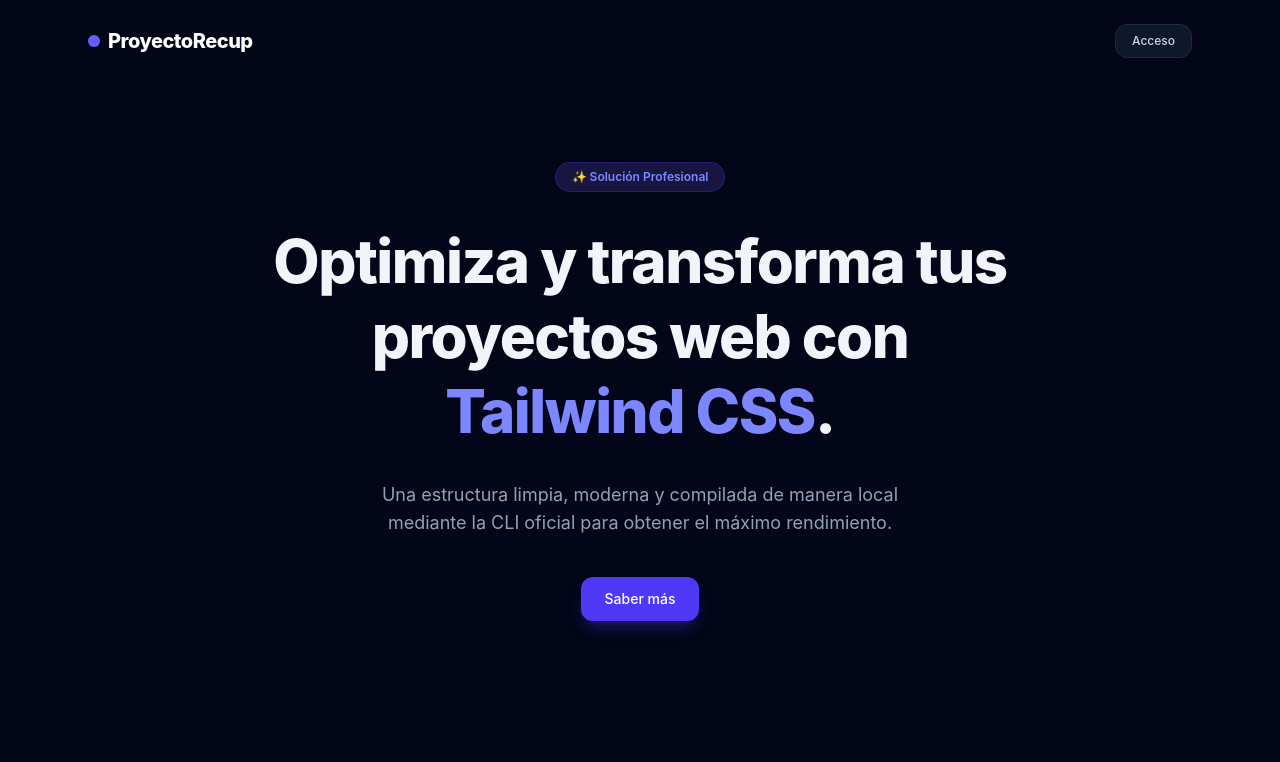
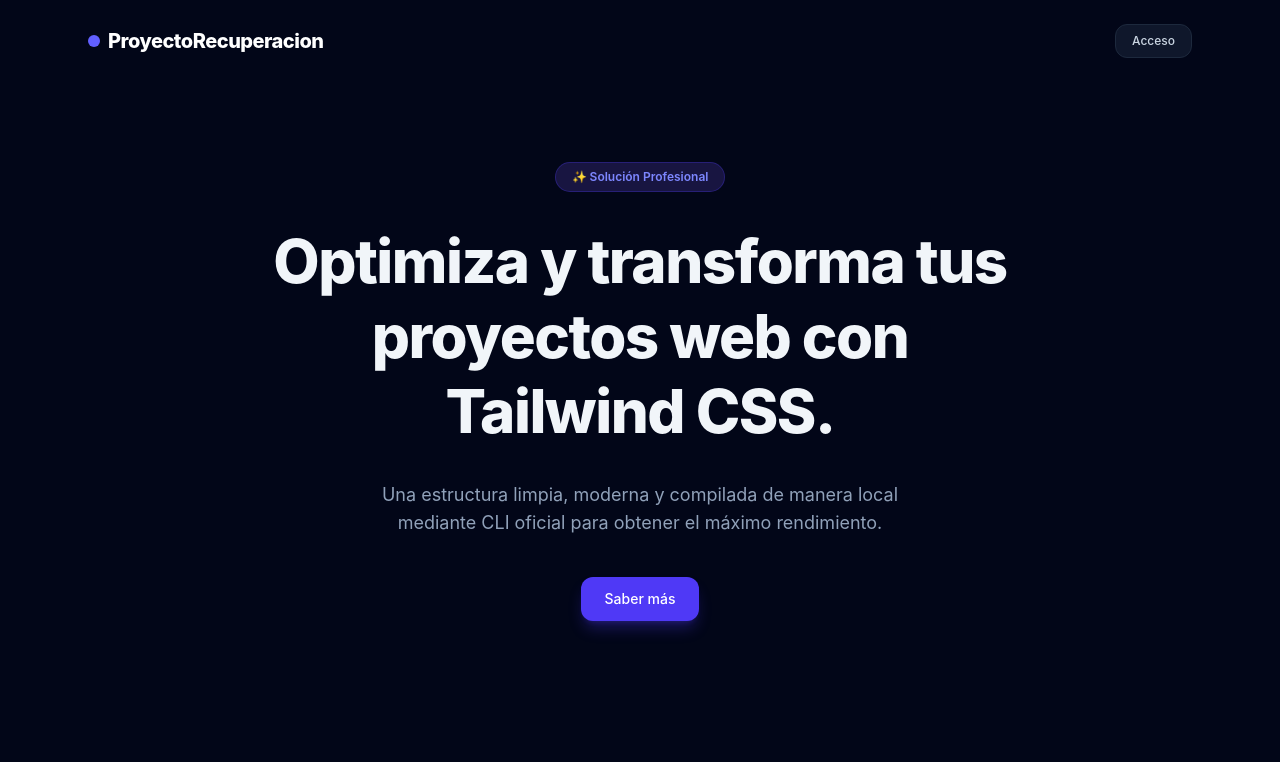
Before and after one commit to Manuebedoya/proyecto_recuperacion, a website: page landing/index.html in a window 1280 px wide. Shown: the top 762 px of the page. Drawn offline with Linux system fonts and the light colour scheme.

Commit message:
Actualización reciente de los proyectos

```diff
--- a/landing/index.html
+++ b/landing/index.html
@@ -4,7 +4,7 @@
     <meta charset="UTF-8">
     <meta name="viewport" content="width=device-width, initial-scale=1.0">
     <title>Landing Page - Recuperación</title>
-    <!-- Enlace al CSS compilado localmente con la CLI -->
+    <!-- Enlace al CSS compilado localmente con CLI -->
     <link rel="stylesheet" href="./dist/output.css">
 </head>
 <body class="bg-slate-950 text-slate-100 font-sans antialiased">
@@ -12,7 +12,7 @@
     <!-- Navbar -->
     <header class="max-w-6xl mx-auto px-6 py-6 flex justify-between items-center">
         <div class="font-extrabold text-xl tracking-tight text-white flex items-center gap-2">
-            <span class="w-3 h-3 bg-indigo-500 rounded-full"></span> ProyectoRecup
+            <span class="w-3 h-3 bg-indigo-500 rounded-full"></span> ProyectoRecuperacion
         </div>
         <a href="#cta" class="bg-slate-900 border border-slate-800 hover:border-indigo-500 text-slate-300 hover:text-white px-4 py-2 rounded-xl text-xs font-medium transition">
             Acceso
@@ -25,10 +25,10 @@
             ✨ Solución Profesional
         </span>
         <h1 class="text-4xl md:text-6xl font-extrabold tracking-tight max-w-3xl mx-auto leading-tight">
-            Optimiza y transforma tus proyectos web con <span class="text-indigo-400">Tailwind CSS</span>.
+            Optimiza y transforma tus proyectos web con Tailwind CSS.
         </h1>
         <p class="text-slate-400 text-base md:text-lg max-w-xl mx-auto">
-            Una estructura limpia, moderna y compilada de manera local mediante la CLI oficial para obtener el máximo rendimiento.
+            Una estructura limpia, moderna y compilada de manera local mediante CLI oficial para obtener el máximo rendimiento.
         </p>
         <div class="flex justify-center gap-4 pt-2">
             <a href="#cta" class="bg-indigo-600 hover:bg-indigo-500 text-white font-medium px-6 py-3 rounded-xl text-sm shadow-lg shadow-indigo-600/30 transition">
```
